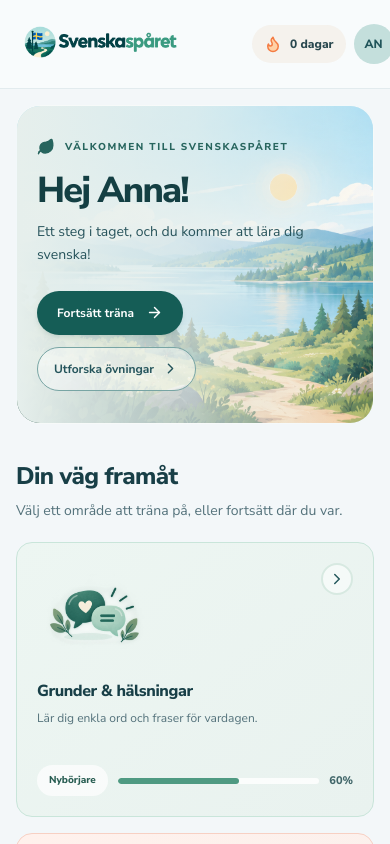
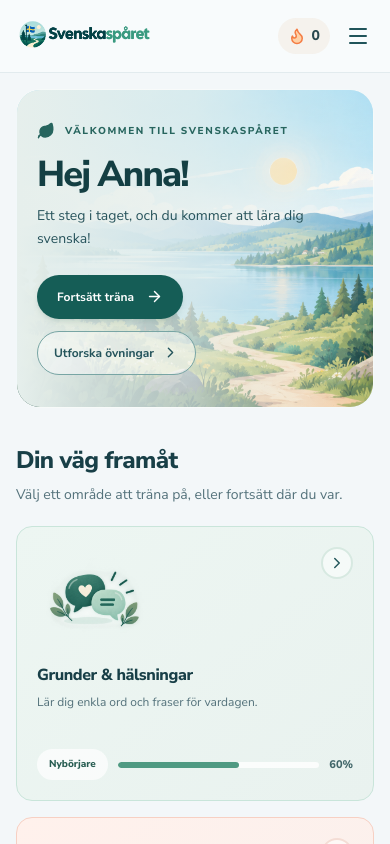
Before and after one commit to Darkshiira/svenskasparet, a Next.js app: page / in a window 390 px wide. Shown: the top 844 px of the page. Built offline with nearby package versions, Linux system fonts and the light colour scheme.

Commit message:
Mobile-header updated

```diff
--- a/app/components/layout/Header.tsx
+++ b/app/components/layout/Header.tsx
@@ -1,97 +1,118 @@
-
 "use client";
 
+import { useState } from "react";
 import Link from "next/link";
 import Image from "next/image";
-import { ChevronDown, Flame } from "lucide-react";
+import { Flame, Menu, X } from "lucide-react";
 
 type HeaderProps = {
   streak: number;
 };
 
+const navigation = [
+  { label: "Hem", href: "/#hem" },
+  { label: "Övningar", href: "/#ovningar" },
+  { label: "Ord att träna på", href: "/#kluriga-ord" },
+  { label: "Mina framsteg", href: "/#framsteg" },
+];
+
 export default function Header({ streak }: HeaderProps) {
+  const [menuOpen, setMenuOpen] = useState(false);
+
   return (
     <header className="sticky top-0 z-20 border-b border-[#e2ebee] bg-[#f8fbfc]/95 backdrop-blur-xl">
-      <div className="mx-auto flex min-h-[88px] max-w-[1500px] items-center justify-between gap-4 px-4 sm:px-6 lg:px-10">
+      <div className="mx-auto flex min-h-[72px] max-w-[1500px] items-center justify-between gap-2 px-3 sm:min-h-[88px] sm:gap-4 sm:px-6 lg:px-10">
         {/* Logo */}
         <Link
           href="/#hem"
           aria-label="Svenskaspåret startsida"
-          className="relative block h-14 w-[220px] shrink-0 sm:h-[72px] sm:w-[300px]"
+          onClick={() => setMenuOpen(false)}
+          className="relative block h-12 min-w-0 w-[175px] shrink sm:h-[72px] sm:w-[300px]"
         >
           <Image
             src="/images/svenskasparet-logo.png"
             alt="Svenskaspåret"
             fill
             priority
-            sizes="(max-width: 640px) 220px, 300px"
+            sizes="(max-width: 640px) 175px, 300px"
             className="object-contain object-left"
           />
         </Link>
 
-        {/* Navigation */}
+        {/* Desktop navigation */}
         <nav
           aria-label="Huvudmeny"
           className="hidden items-center gap-7 self-stretch md:flex lg:gap-9"
         >
-          <Link
-            href="/#hem"
-            className="flex items-center border-b-[3px] border-[#17665d] pt-[3px] text-sm font-bold text-[#12655c]"
-          >
-            Hem
-          </Link>
-
-          <Link
-            href="/#ovningar"
-            className="flex items-center border-b-[3px] border-transparent pt-[3px] text-sm font-semibold text-[#284d55] transition hover:text-[#12655c]"
-          >
-            Övningar
-          </Link>
-
-          <Link
-            href="/#kluriga-ord"
-            className="flex items-center border-b-[3px] border-transparent pt-[3px] text-sm font-semibold text-[#284d55] transition hover:text-[#12655c]"
-          >
-            Ord att träna på
-          </Link>
-
-          <Link
-            href="/#framsteg"
-            className="flex items-center border-b-[3px] border-transparent pt-[3px] text-sm font-semibold text-[#284d55] transition hover:text-[#12655c]"
-          >
-            Mina framsteg
-          </Link>
+          {navigation.map((item, index) => (
+            <Link
+              key={item.href}
+              href={item.href}
+              className={`flex items-center border-b-[3px] pt-[3px] text-sm transition ${
+                index === 0
+                  ? "border-[#17665d] font-bold text-[#12655c]"
+                  : "border-transparent font-semibold text-[#284d55] hover:text-[#12655c]"
+              }`}
+            >
+              {item.label}
+            </Link>
+          ))}
         </nav>
 
-        {/* Streak and profile */}
+        {/* Streak and mobile menu */}
         <div className="flex shrink-0 items-center gap-2 sm:gap-3">
           <Link
             href="/#framsteg"
-            className="flex items-center gap-2 rounded-full bg-[#f5f2ed] px-3 py-2.5 text-xs font-extrabold text-[#29484f] sm:px-4"
+            aria-label={`Lärandeföljd: ${streak} ${streak === 1 ? "dag" : "dagar"}`}
+            className="flex items-center gap-1.5 rounded-full bg-[#f5f2ed] px-2.5 py-2 text-sm font-extrabold text-[#29484f] sm:gap-2 sm:px-4"
           >
             <Flame
               size={18}
               className="fill-[#ffd1a6] text-[#f47c43]"
             />
-            <span>
-              {streak} {streak === 1 ? "dag" : "dagar"}
+            <span>{streak}</span>
+            <span className="hidden sm:inline">
+              {streak === 1 ? "dag" : "dagar"}
             </span>
           </Link>
 
+          {/* Mobile hamburger button */}
           <button
             type="button"
-            aria-label="Profilmeny"
-            className="grid h-10 w-10 place-items-center rounded-full bg-[#c4dfdc] text-xs font-extrabold text-[#20545a] transition hover:ring-4 hover:ring-[#c4dfdc]/40"
+            aria-label={menuOpen ? "Stäng menyn" : "Öppna menyn"}
+            aria-expanded={menuOpen}
+            aria-controls="mobile-navigation"
+            onClick={() => setMenuOpen((open) => !open)}
+            className="grid h-10 w-10 shrink-0 place-items-center rounded-xl text-[#20545a] transition hover:bg-[#e8f2f1] focus-visible:outline-none focus-visible:ring-2 focus-visible:ring-[#17665d] md:hidden"
           >
-            AN
+            {menuOpen ? <X size={24} /> : <Menu size={24} />}
           </button>
-
-          <ChevronDown
-            size={16}
-            className="hidden text-[#234c52] sm:block"
-          />
         </div>
       </div>
+
+      {/* Mobile navigation */}
+      {menuOpen && (
+        <nav
+          id="mobile-navigation"
+          aria-label="Mobilmeny"
+          className="border-t border-[#e2ebee] bg-[#f8fbfc] px-4 py-3 shadow-lg md:hidden"
+        >
+          {navigation.map((item, index) => (
+            <Link
+              key={item.href}
+              href={item.href}
+              onClick={() => setMenuOpen(false)}
+              className={`flex min-h-12 items-center rounded-xl px-4 py-3 text-sm transition hover:bg-[#e8f2f1] ${
+                index === 0
+                  ? "font-bold text-[#12655c]"
+                  : "font-semibold text-[#284d55]"
+              }`}
+            >
+              {item.label}
+            </Link>
+          ))}
+        </nav>
+      )}
     </header>
   );
 }
```
